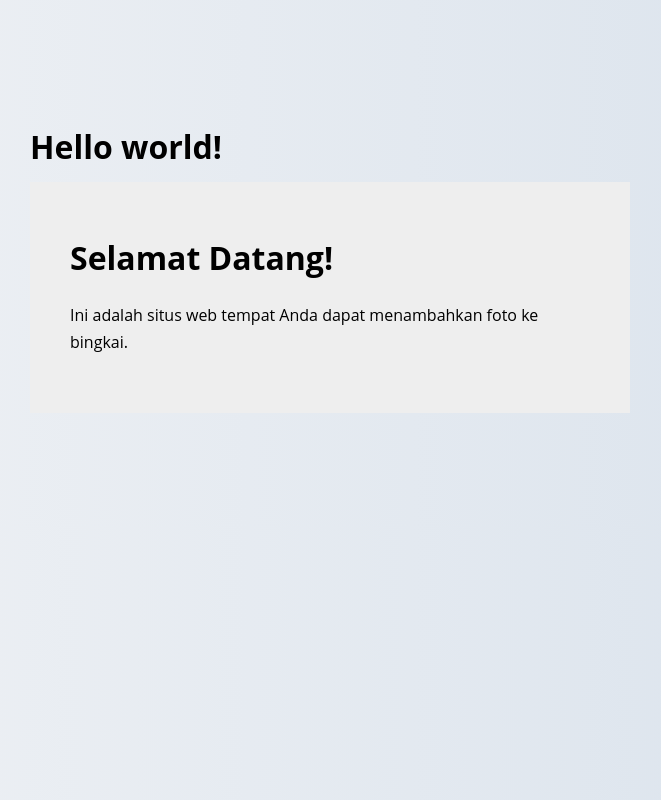
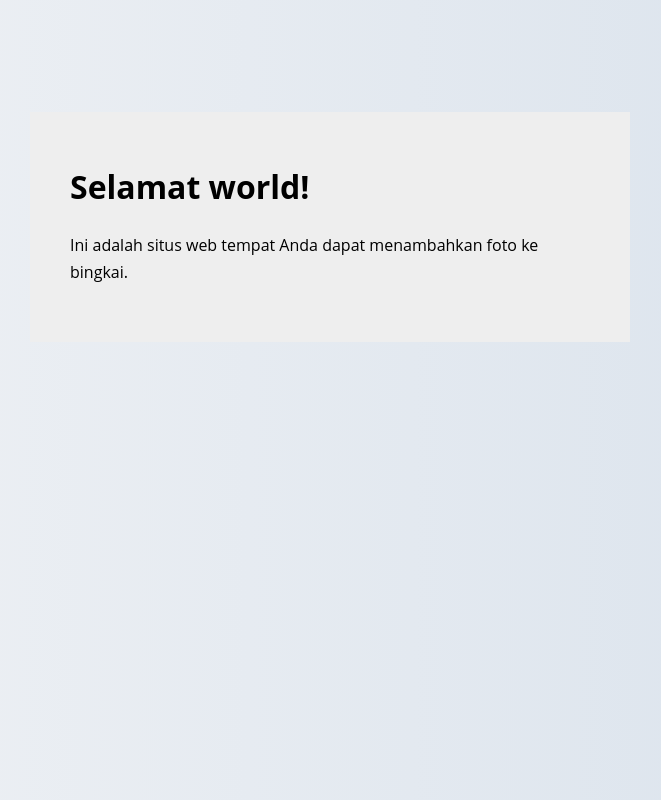
Before and after one commit to xtcodes/template, a Svelte app: page / in a window 1280 px wide. Shown: the whole page, without its empty margins (310-971 px from the left). Built offline with nearby package versions, Linux system fonts and the light colour scheme.

Commit message:
Update App.svelte

```diff
--- a/src/App.svelte
+++ b/src/App.svelte
@@ -3,10 +3,9 @@
 </script>
 
 <main>
-	<h1>Hello {name}!</h1>
 	<div id="loading">Memuat...</div>
         <div class="alert">
-        <h1>Selamat Datang!</h1>
+        <h1>Selamat {name}!</h1>
         <p style="padding-top:10px;color:#000;">Ini adalah situs web tempat Anda dapat menambahkan foto ke bingkai.</p>
         <a href="#" class="close_btn"><i class="bi bi-x-square-fill"></i></a>
         </div>
```
